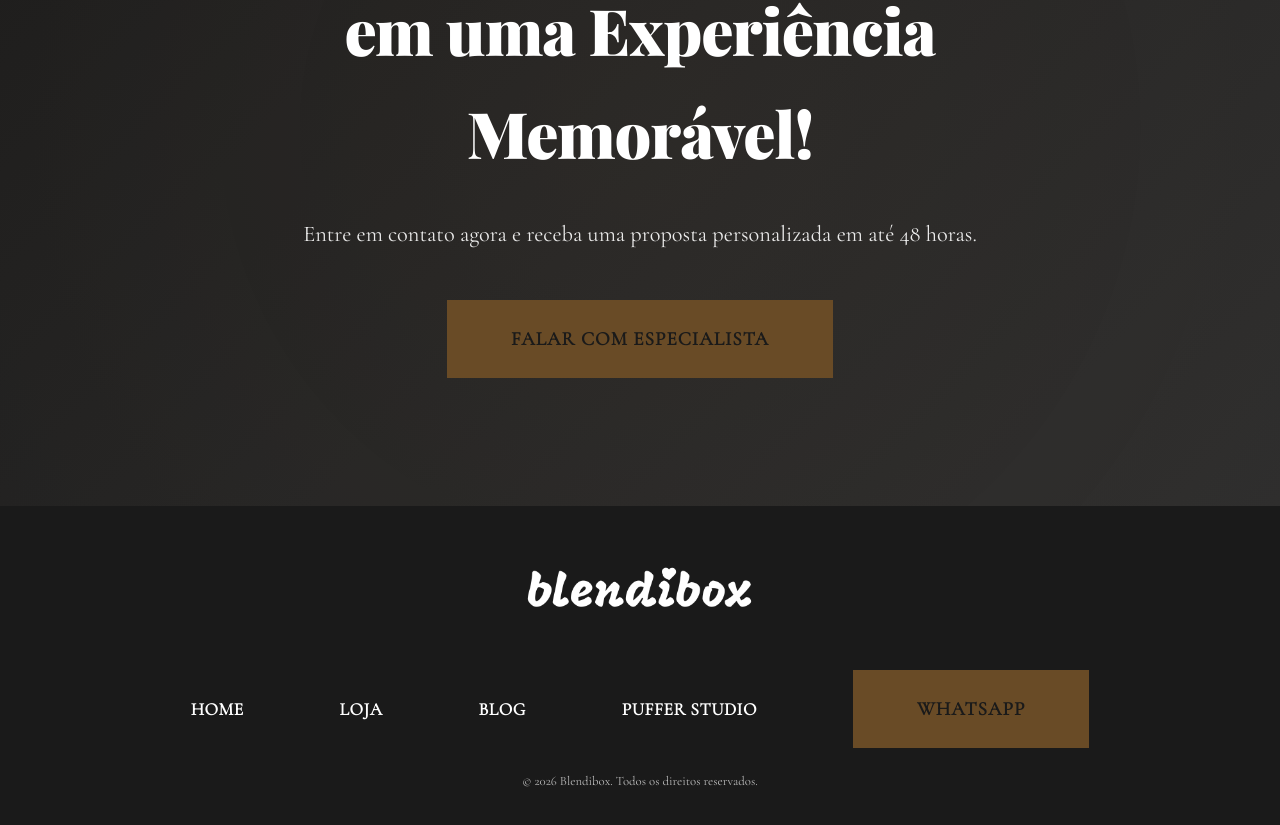
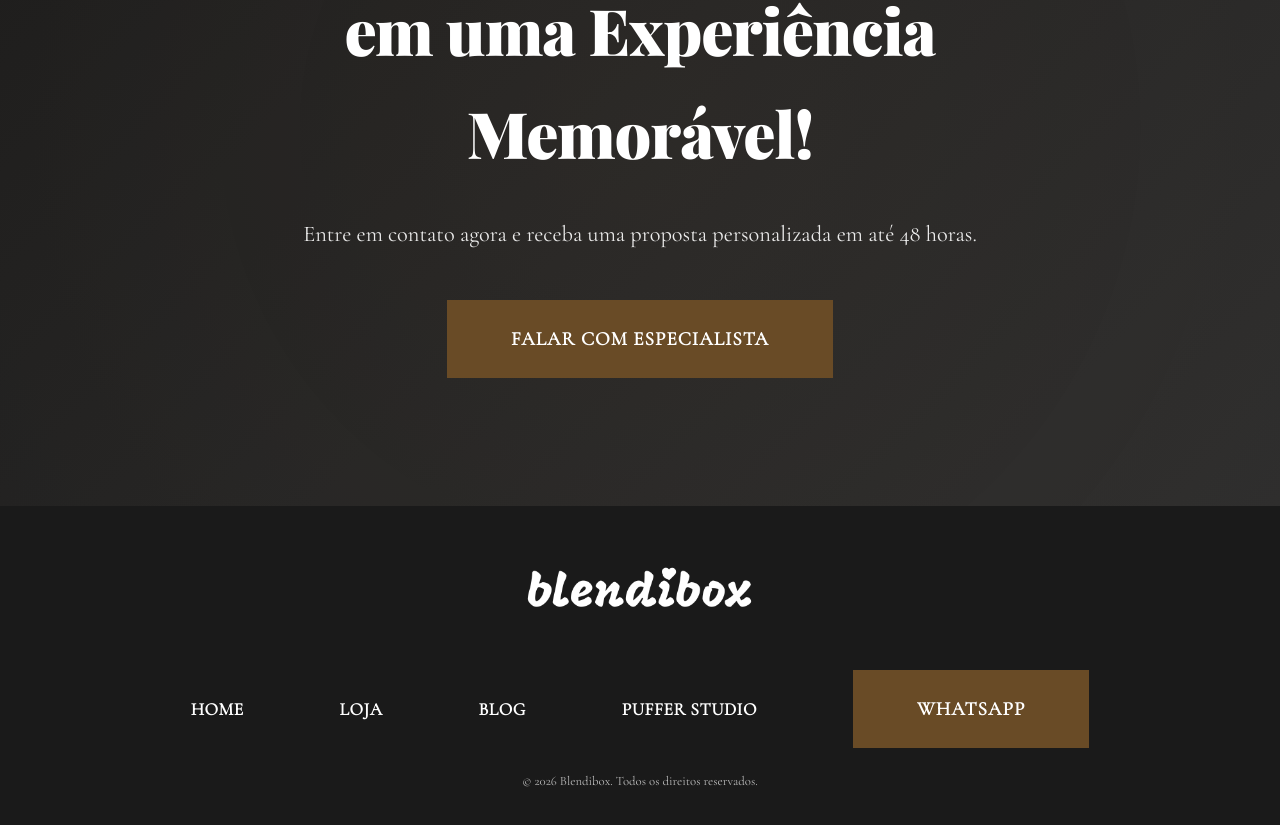
Before and after one commit to blendibox/b2b-blendibox, a Next.js app: page / in a window 1280 px wide. Shown: the part 4469-5294 px from the top of the page. Built offline with nearby package versions, Linux system fonts and the light colour scheme; a web font is replaced by a local one.

Commit message:
Update globals.css

```diff
--- a/app/globals.css
+++ b/app/globals.css
@@ -724,7 +724,7 @@
         .cta-final-button {
             display: inline-block;
             background: var(--secondary);
-            color: var(--primary);
+            color: var(--white);
             padding: 1.5rem 4rem;
             font-size: 1.2rem;
             font-weight: 700;
```
